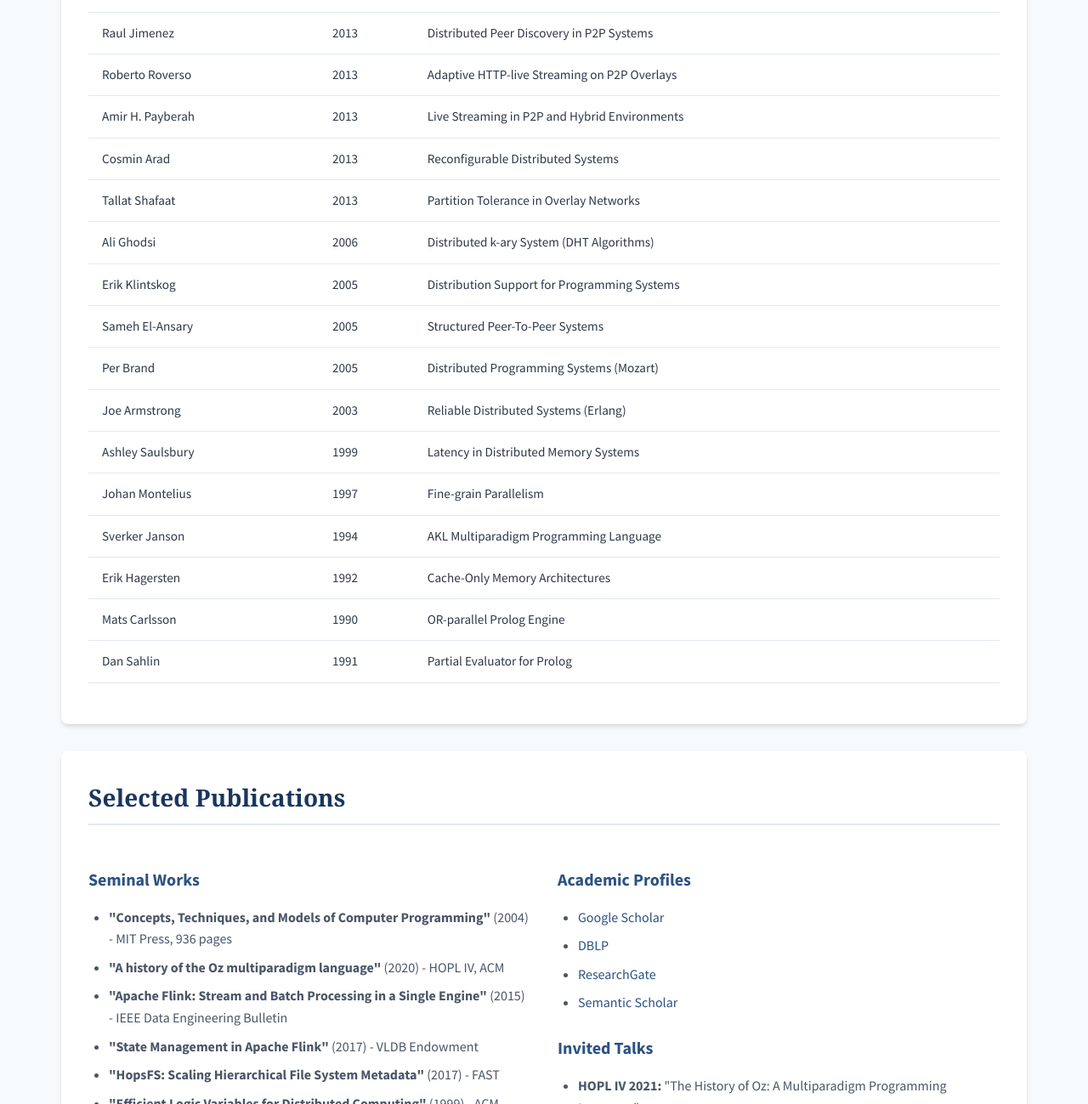
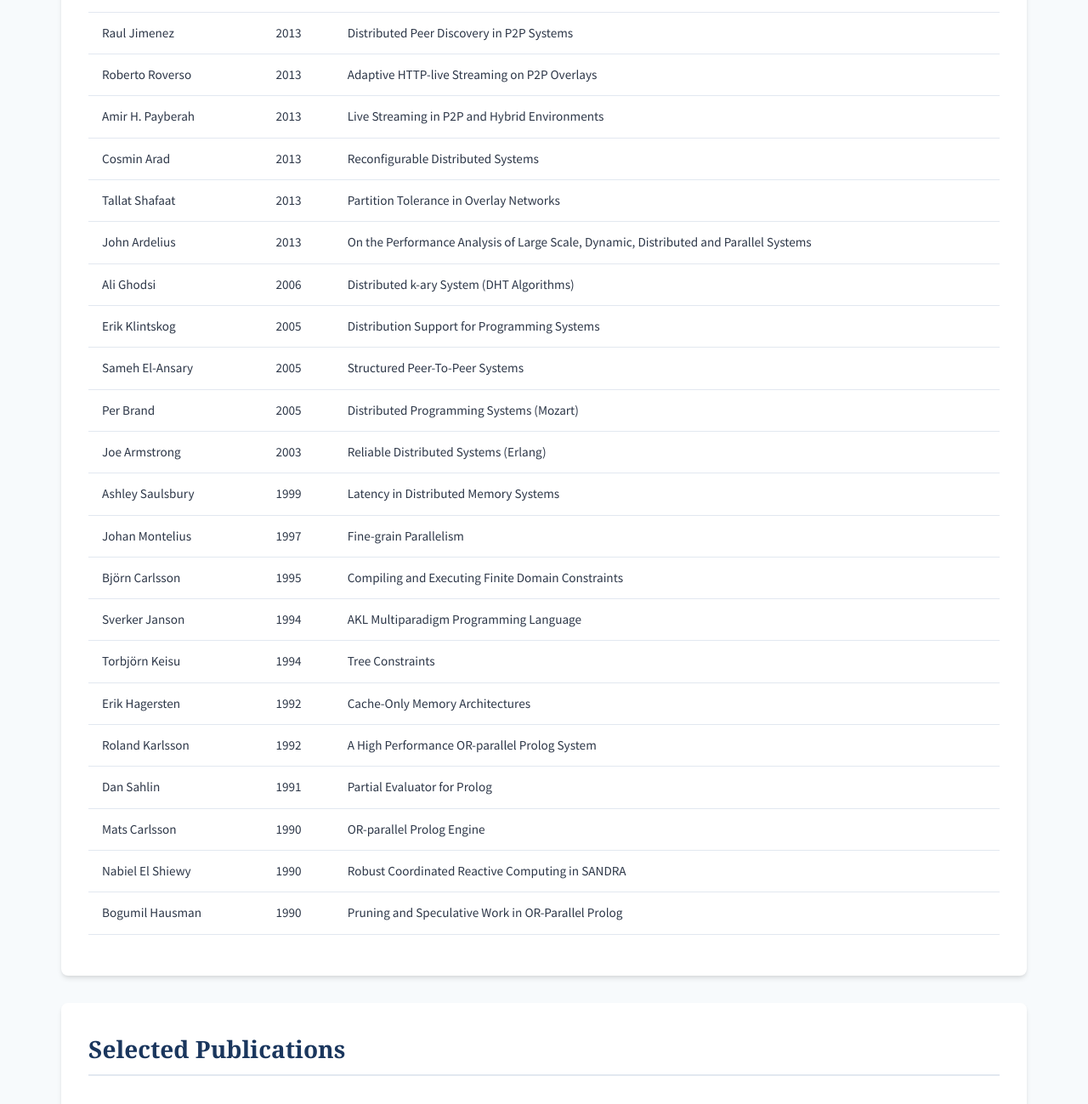
Before and after one commit to seifharidi/seifharidi.github.io, a plain HTML site: page index.html in a window 1280 px wide. Shown: the part 8556-9855 px from the top of the page at 85% size. Drawn offline with Linux system fonts and the light colour scheme; a web font is replaced by a local one.

Commit message:
Update index.html from https://people.kth.se/~haridi/

```diff
--- a/index.html
+++ b/index.html
@@ -822,22 +822,37 @@
                 <tbody>
                         <tr><td>Paris Carbone</td><td>2018</td><td>Scalable and Reliable Data Stream Processing</td></tr>
                         <tr><td>Fatemeh Rahimian</td><td>2014</td><td>Gossip-Based Algorithms for Information Dissemination</td></tr>
+
                         <tr><td>Raul Jimenez</td><td>2013</td><td>Distributed Peer Discovery in P2P Systems</td></tr>
                         <tr><td>Roberto Roverso</td><td>2013</td><td>Adaptive HTTP-live Streaming on P2P Overlays</td></tr>
                         <tr><td>Amir H. Payberah</td><td>2013</td><td>Live Streaming in P2P and Hybrid Environments</td></tr>
                         <tr><td>Cosmin Arad</td><td>2013</td><td>Reconfigurable Distributed Systems</td></tr>
                         <tr><td>Tallat Shafaat</td><td>2013</td><td>Partition Tolerance in Overlay Networks</td></tr>
+                        <tr><td>John Ardelius</td><td>2013</td><td>On the Performance Analysis of Large Scale, Dynamic, Distributed and Parallel Systems</td></tr>
+
                         <tr><td>Ali Ghodsi</td><td>2006</td><td>Distributed k-ary System (DHT Algorithms)</td></tr>
+
                         <tr><td>Erik Klintskog</td><td>2005</td><td>Distribution Support for Programming Systems</td></tr>
                         <tr><td>Sameh El-Ansary</td><td>2005</td><td>Structured Peer-To-Peer Systems</td></tr>
                         <tr><td>Per Brand</td><td>2005</td><td>Distributed Programming Systems (Mozart)</td></tr>
+
                         <tr><td>Joe Armstrong</td><td>2003</td><td>Reliable Distributed Systems (Erlang)</td></tr>
+
                         <tr><td>Ashley Saulsbury</td><td>1999</td><td>Latency in Distributed Memory Systems</td></tr>
+
                         <tr><td>Johan Montelius</td><td>1997</td><td>Fine-grain Parallelism</td></tr>
+                        <tr><td>Björn Carlsson</td><td>1995</td><td>Compiling and Executing Finite Domain Constraints</td></tr>
                         <tr><td>Sverker Janson</td><td>1994</td><td>AKL Multiparadigm Programming Language</td></tr>
+                        <tr><td>Torbjörn Keisu</td><td>1994</td><td>Tree Constraints</td></tr>
+
                         <tr><td>Erik Hagersten</td><td>1992</td><td>Cache-Only Memory Architectures</td></tr>
+                        <tr><td>Roland Karlsson</td><td>1992</td><td>A High Performance OR-parallel Prolog System</td></tr>
+
+                        <tr><td>Dan Sahlin</td><td>1991</td><td>Partial Evaluator for Prolog</td></tr>
+
                         <tr><td>Mats Carlsson</td><td>1990</td><td>OR-parallel Prolog Engine</td></tr>
-                    <tr><td>Dan Sahlin</td><td>1991</td><td>Partial Evaluator for Prolog</td></tr>
+                        <tr><td>Nabiel El Shiewy</td><td>1990</td><td>Robust Coordinated Reactive Computing in SANDRA</td></tr>
+                        <tr><td>Bogumil Hausman</td><td>1990</td><td>Pruning and Speculative Work in OR-Parallel Prolog</td></tr>
                 </tbody>
             </table>
         </section>
```
Lines whose indentation alone changed are shown as unchanged.
